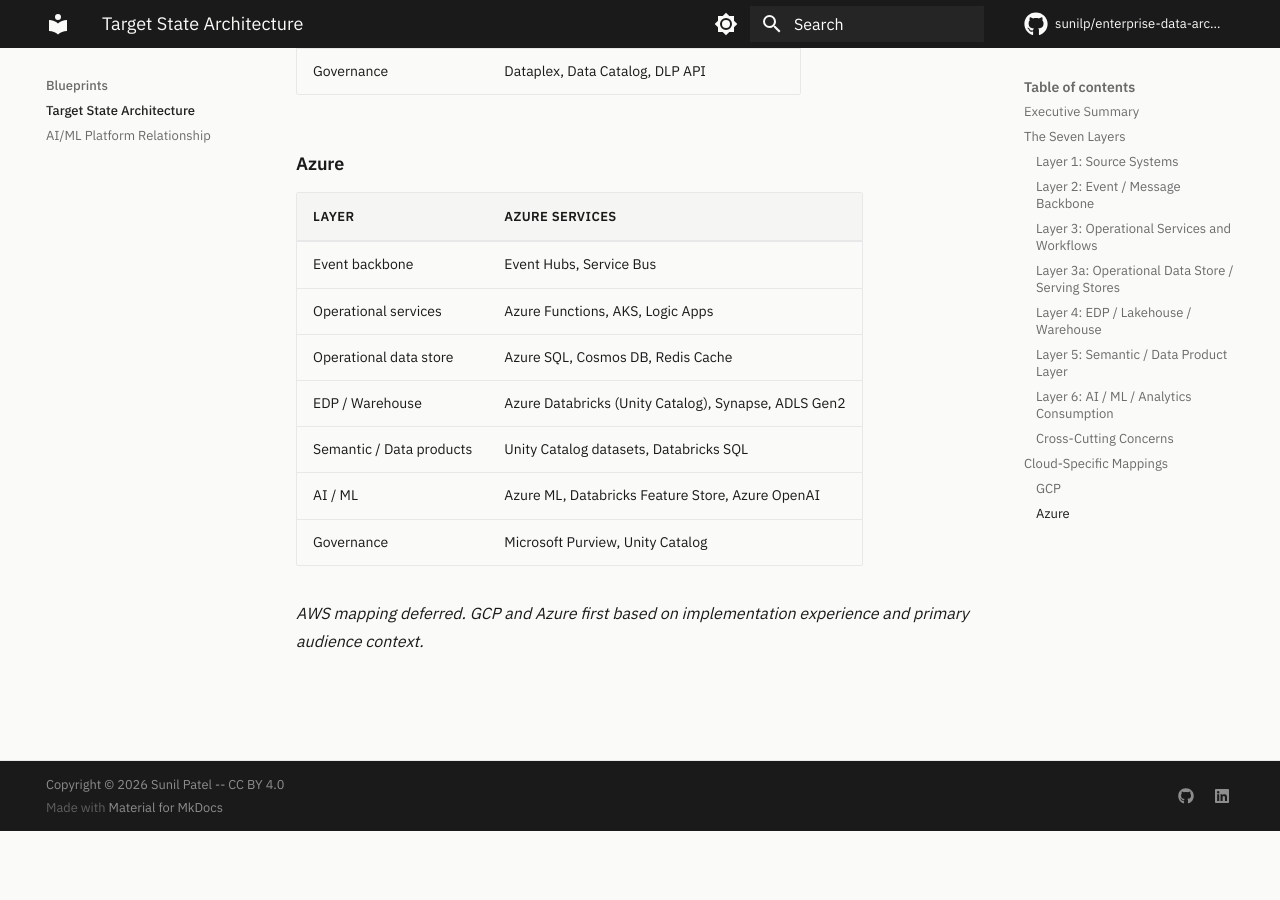
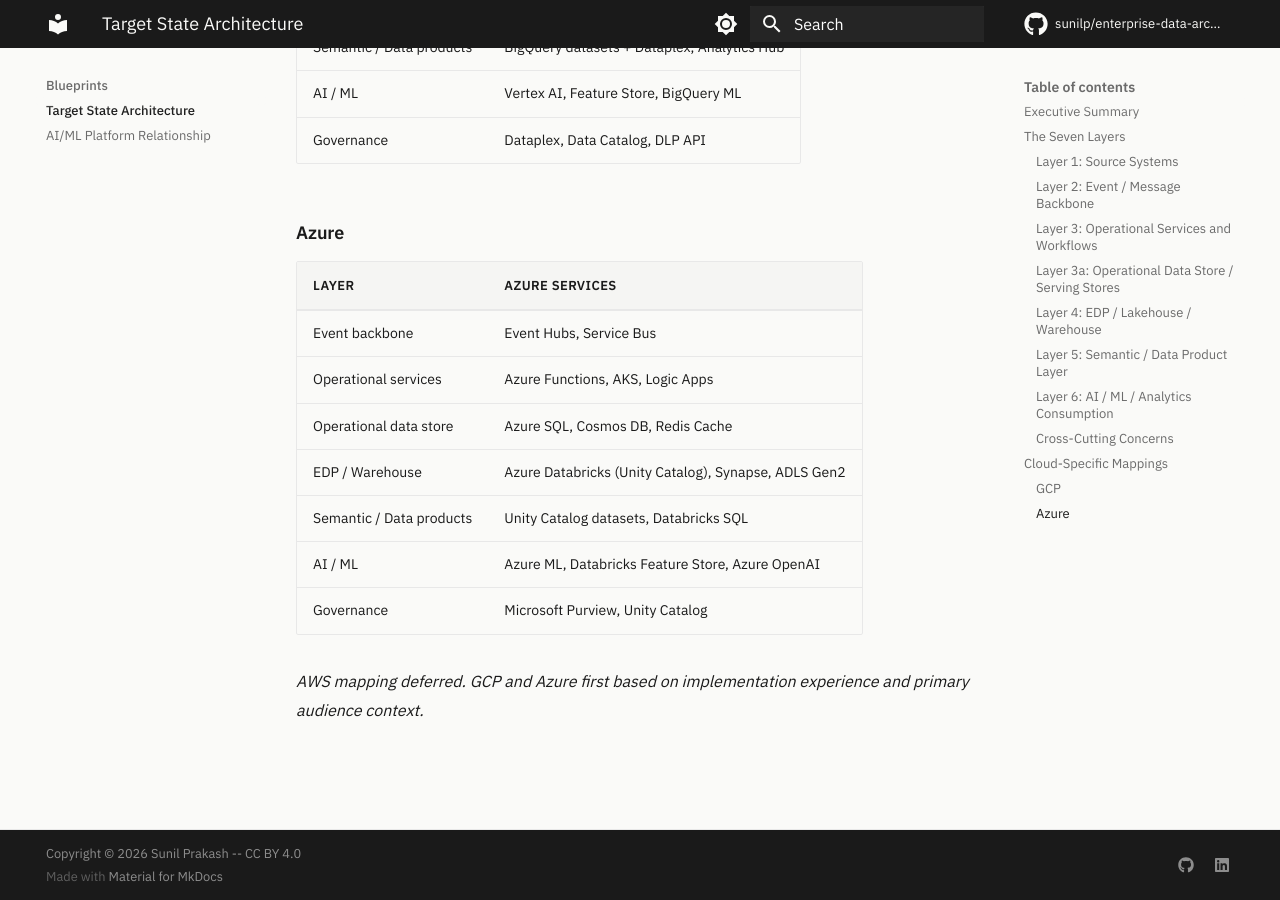
Before and after one commit to sunilp/enterprise-data-architecture, an MkDocs documentation site: the page built from docs/blueprints/target-state.md, in a window 1280 px wide and 900 px high, scrolled down 3821 px. Built offline with MkDocs 1.6.1 and Material for MkDocs 9.7.7, drawn with Linux system fonts in a browser that asks for light colours; comment, search, counter and statistics services are not loaded; before the commit the page ends 4652 px from its top, so only the background shows below that.

Commit message:
Add target-state hero SVG, fix author name to Sunil Prakash, enable hero image on blueprint page

```diff
--- a/mkdocs.yml
+++ b/mkdocs.yml
@@ -1,7 +1,7 @@
 site_name: Enterprise Data Architecture
 site_url: https://sunilp.github.io/enterprise-data-architecture/
 site_description: Architecture position pack for enterprise data platforms -- strategy, blueprints, and decision frameworks
-site_author: Sunil Patel
+site_author: Sunil Prakash
 repo_url: https://github.com/sunilp/enterprise-data-architecture
 repo_name: sunilp/enterprise-data-architecture
 edit_uri: edit/main/docs/
@@ -75,5 +75,5 @@ extra_css:
   - css/custom.css
 
 copyright: >
-  Copyright &copy; 2026 Sunil Patel --
+  Copyright &copy; 2026 Sunil Prakash --
   <a href="https://creativecommons.org/licenses/by/4.0/">CC BY 4.0</a>
```
Also changed, not shown: docs/blueprints/target-state.md (+1 -1 lines), docs/images/hero-target-state.svg (added).
